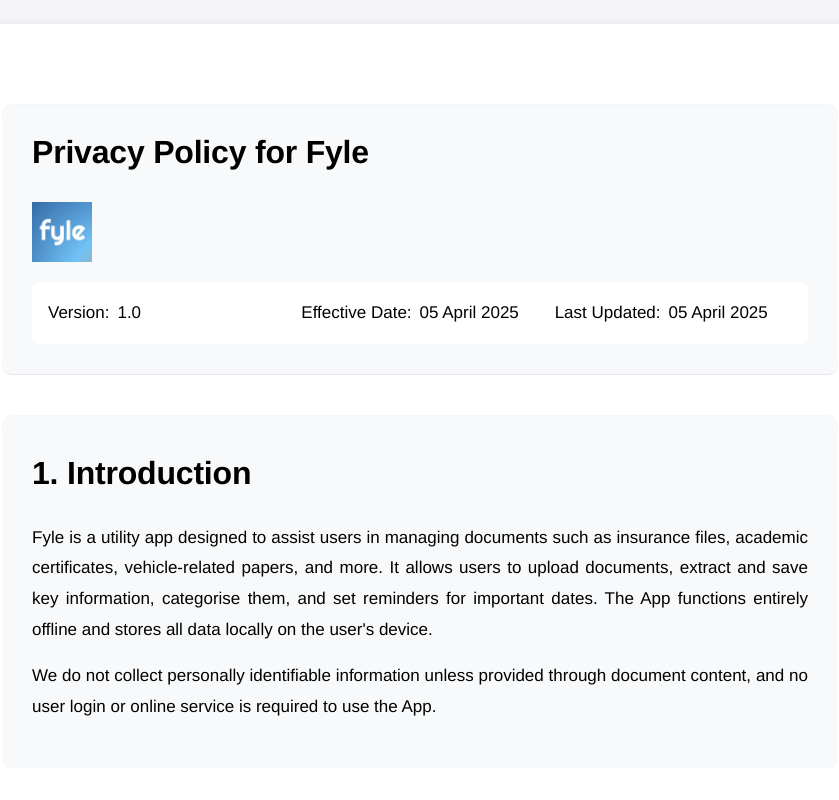
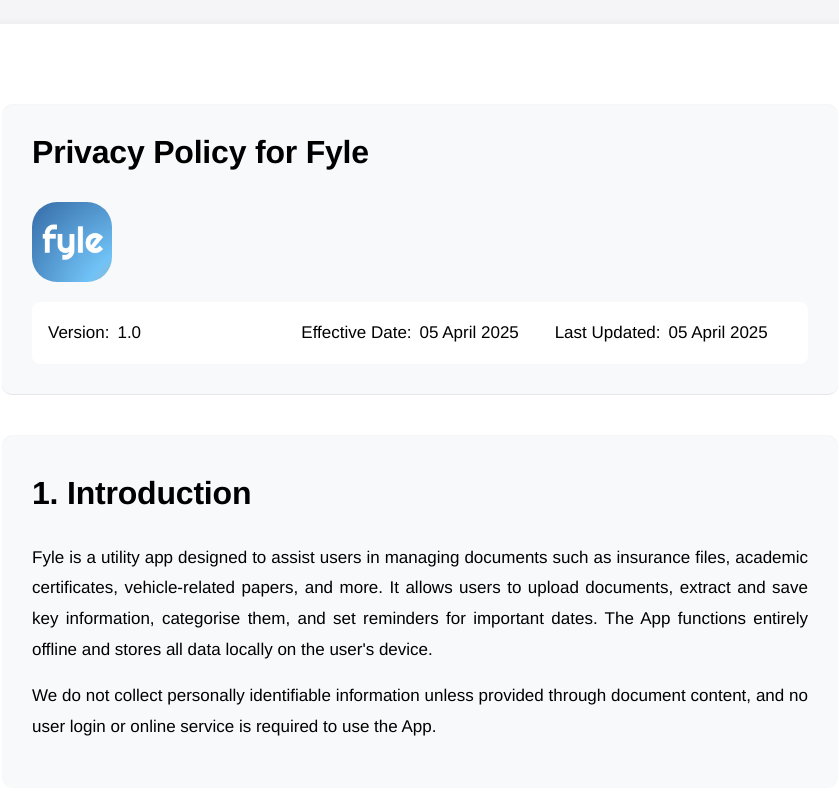
Before and after one commit to sanasreeraj/fyle-app, a plain HTML site: page index.html in a window 1280 px wide. Shown: the top 800 px of the page, without its empty margins (220-1059 px from the left). Drawn offline with Linux system fonts and the light colour scheme; a web font is replaced by a local one.

Commit message:
Update styles.css

```diff
--- a/styles.css
+++ b/styles.css
@@ -55,11 +55,12 @@ body {
 }
 
 .section-logo {
-  width: 60px;
-  height: 60px;
+  width: 80px;
+  height: 80px;
   object-fit: contain;
   margin: 20px 0;
   display: block;
+  border-radius: 25px;
 }
 
 /* Headings and Numbering */
```
